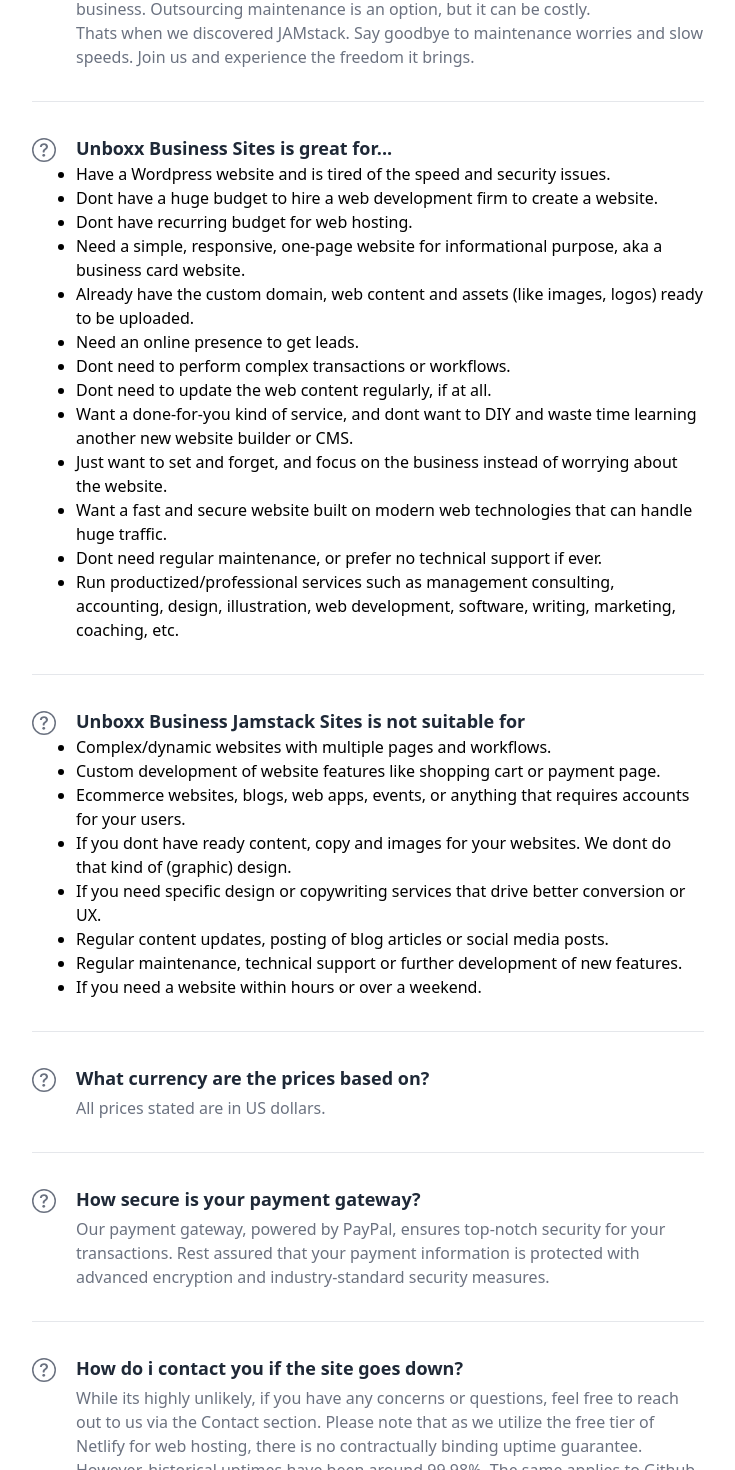
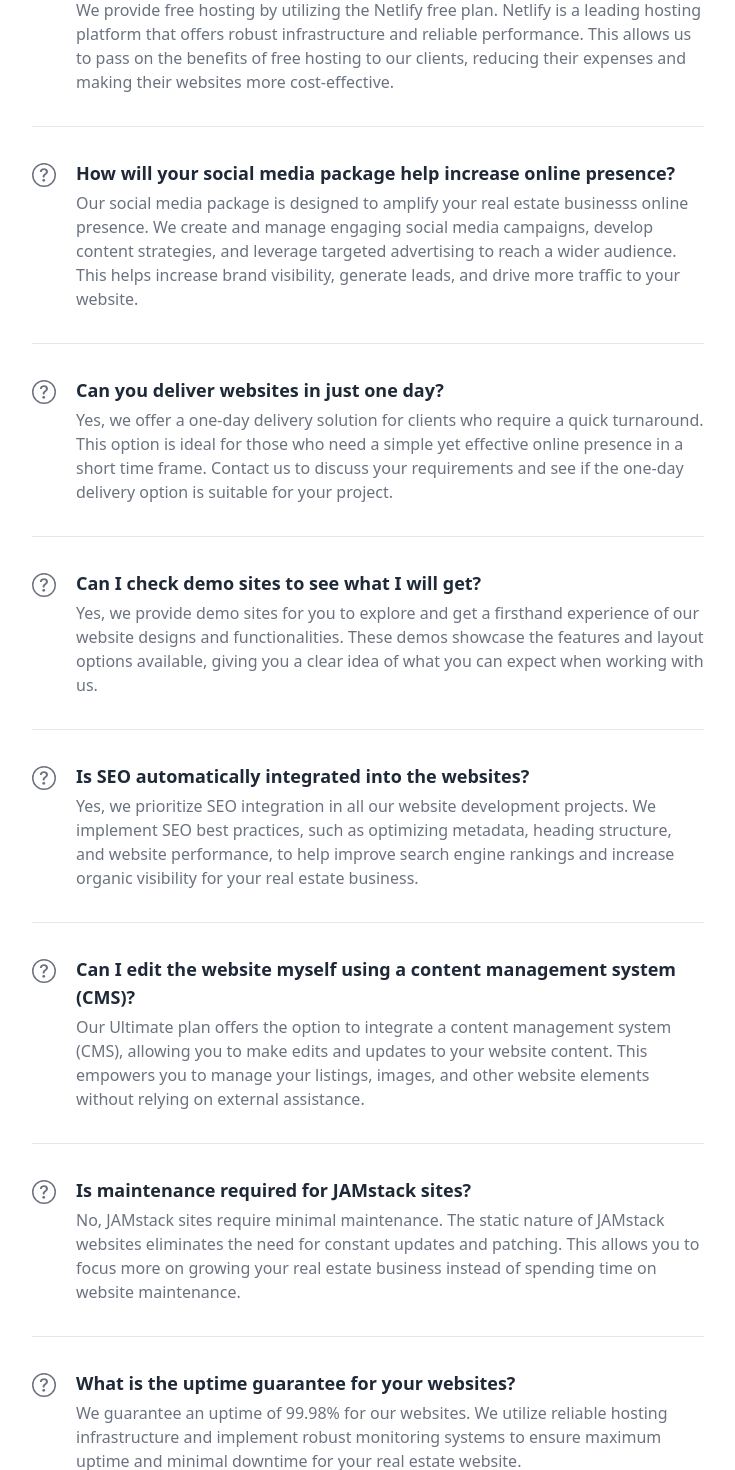
Before and after one commit to unboxxbusiness/ubnextapp, a Next.js app: page /faq in a window 1280 px wide. Shown: the part 680-2150 px from the top of the page, without its empty margins (272-1007 px from the left). Built offline with nearby package versions, Linux system fonts and the light colour scheme.

Commit message:
Add existing file

```diff
--- a/components/Faq1.js
+++ b/components/Faq1.js
@@ -22,14 +22,10 @@
 
             <div>
               <h3 className="md:text-lg font-semibold text-gray-800 dark:text-gray-200">
-               Why use Unboxx Business Jamstack sites?
+              Why is JAMstack the best solution for real estate websites?
               </h3>
               <p className="mt-1 text-gray-500">
-              Just like you, we started with Wordpress too. We loved its user-friendly interface and convenience for non-tech individuals.<br />
-
-              However, the constant juggling of updates between Wordpress versions, plugins, and themes soon became a pain. A simple update could break functionality or create compatibility issues. Neglecting updates posed security risks and potential downtime, resulting in revenue loss and damaged trust. Maintaining numerous plugins also led to sluggish page loads, demanding constant optimization efforts. The never-ending cycle of maintenance diverted precious time and focus from your business. Outsourcing maintenance is an option, but it can be costly.
-
-              <br /> Thats when we discovered JAMstack. Say goodbye to maintenance worries and slow speeds. Join us and experience the freedom it brings.
+              AMstack offers numerous advantages, including lightning-fast speed, enhanced security, scalability, and simplified maintenance. By leveraging the power of pre-built static websites, global CDNs, and serverless functions, JAMstack delivers exceptional performance and a seamless user experience.
               </p>
             </div>
           </div>
@@ -44,24 +40,13 @@
 
             <div>
               <h3 className="md:text-lg font-semibold text-gray-800 dark:text-gray-200">
-              Unboxx Business Sites is great for...
+              How do you offer free hosting for websites?
               </h3>
 
-              <ul>
-              <li className="list-disc">Have a Wordpress website and is tired of the speed and security issues.</li>
-              <li className="list-disc">Dont have a huge budget to hire a web development firm to create a website.</li>
-              <li className="list-disc">Dont have recurring budget for web hosting.</li>
-              <li className="list-disc">Need a simple, responsive, one-page website for informational purpose, aka a business card website.</li>
-              <li className="list-disc">Already have the custom domain, web content and assets (like images, logos) ready to be uploaded.</li>
-              <li className="list-disc">Need an online presence to get leads.</li>
-              <li className="list-disc">Dont need to perform complex transactions or workflows.</li>
-              <li className="list-disc">Dont need to update the web content regularly, if at all.</li>
-              <li className="list-disc">Want a done-for-you kind of service, and dont want to DIY and waste time learning another new website builder or CMS.</li>
-              <li className="list-disc">Just want to set and forget, and focus on the business instead of worrying about the website.</li>
-              <li className="list-disc">Want a fast and secure website built on modern web technologies that can handle huge traffic.</li>
-              <li className="list-disc">Dont need regular maintenance, or prefer no technical support if ever.</li>
-              <li className="list-disc">Run productized/professional services such as management consulting, accounting, design, illustration, web development, software, writing, marketing, coaching, etc.</li>
-            </ul>
+              <p className="mt-1 text-gray-500">
+
+              We provide free hosting by utilizing the Netlify free plan. Netlify is a leading hosting platform that offers robust infrastructure and reliable performance. This allows us to pass on the benefits of free hosting to our clients, reducing their expenses and making their websites more cost-effective.
+              </p>
 
 
             </div>
@@ -77,20 +62,12 @@
 
             <div>
               <h3 className="md:text-lg font-semibold text-gray-800 dark:text-gray-200">
-              Unboxx Business Jamstack Sites is not suitable for
+              How will your social media package help increase online presence?
               </h3>
 
-              <ul>
-  <li className="list-disc">Complex/dynamic websites with multiple pages and workflows.</li>
-  <li className="list-disc">Custom development of website features like shopping cart or payment page.</li>
-  <li className="list-disc">Ecommerce websites, blogs, web apps, events, or anything that requires accounts for your users.</li>
-  <li className="list-disc">If you dont have ready content, copy and images for your websites. We dont do that kind of (graphic) design.</li>
-  <li className="list-disc">If you need specific design or copywriting services that drive better conversion or UX.</li>
-  <li className="list-disc">Regular content updates, posting of blog articles or social media posts.</li>
-  <li className="list-disc">Regular maintenance, technical support or further development of new features.</li>
-  <li className="list-disc">If you need a website within hours or over a weekend.</li>
-</ul>
-
+              <p className="mt-1 text-gray-500">
+              Our social media package is designed to amplify your real estate businesss online presence. We create and manage engaging social media campaigns, develop content strategies, and leverage targeted advertising to reach a wider audience. This helps increase brand visibility, generate leads, and drive more traffic to your website.
+              </p>
 
             </div>
           </div>
@@ -105,10 +82,10 @@
 
             <div>
               <h3 className="md:text-lg font-semibold text-gray-800 dark:text-gray-200">
-              What currency are the prices based on?
+              Can you deliver websites in just one day?
               </h3>
               <p className="mt-1 text-gray-500">
-              All prices stated are in US dollars.
+              Yes, we offer a one-day delivery solution for clients who require a quick turnaround. This option is ideal for those who need a simple yet effective online presence in a short time frame. Contact us to discuss your requirements and see if the one-day delivery option is suitable for your project.
               </p>
             </div>
           </div>
@@ -123,14 +100,91 @@
 
             <div>
               <h3 className="md:text-lg font-semibold text-gray-800 dark:text-gray-200">
-              How secure is your payment gateway?
+              Can I check demo sites to see what I will get?
               </h3>
               <p className="mt-1 text-gray-500">
-              Our payment gateway, powered by PayPal, ensures top-notch security for your transactions. Rest assured that your payment information is protected with advanced encryption and industry-standard security measures.
+              Yes, we provide demo sites for you to explore and get a firsthand experience of our website designs and functionalities. These demos showcase the features and layout options available, giving you a clear idea of what you can expect when working with us.
               </p>
             </div>
           </div>
         </div>
+
+
+        <div className="py-8 first:pt-0 last:pb-0">
+        <div className="flex gap-x-5">
+          <svg className="flex-shrink-0 mt-1 w-6 h-6 text-gray-500" xmlns="http://www.w3.org/2000/svg" width="16" height="16" fill="currentColor" viewBox="0 0 16 16">
+            <path d="M8 15A7 7 0 1 1 8 1a7 7 0 0 1 0 14zm0 1A8 8 0 1 0 8 0a8 8 0 0 0 0 16z"/>
+            <path d="M5.255 5.786a.237.237 0 0 0 .241.247h.825c.138 0 .248-.113.266-.25.09-.656.54-1.134 1.342-1.134.686 0 1.314.343 1.314 1.168 0 .635-.374.927-.965 1.371-.673.489-1.206 1.06-1.168 1.987l.003.217a.25.25 0 0 0 .25.246h.811a.25.25 0 0 0 .25-.25v-.105c0-.718.273-.927 1.01-1.486.609-.463 1.244-.977 1.244-2.056 0-1.511-1.276-2.241-2.673-2.241-1.267 0-2.655.59-2.75 2.286zm1.557 5.763c0 .533.425.927 1.01.927.609 0 1.028-.394 1.028-.927 0-.552-.42-.94-1.029-.94-.584 0-1.009.388-1.009.94z"/>
+          </svg>
+
+          <div>
+            <h3 className="md:text-lg font-semibold text-gray-800 dark:text-gray-200">
+            Is SEO automatically integrated into the websites?
+            </h3>
+            <p className="mt-1 text-gray-500">
+            Yes, we prioritize SEO integration in all our website development projects. We implement SEO best practices, such as optimizing metadata, heading structure, and website performance, to help improve search engine rankings and increase organic visibility for your real estate business.
+            </p>
+          </div>
+        </div>
+      </div>
+
+
+
+      <div className="py-8 first:pt-0 last:pb-0">
+          <div className="flex gap-x-5">
+            <svg className="flex-shrink-0 mt-1 w-6 h-6 text-gray-500" xmlns="http://www.w3.org/2000/svg" width="16" height="16" fill="currentColor" viewBox="0 0 16 16">
+              <path d="M8 15A7 7 0 1 1 8 1a7 7 0 0 1 0 14zm0 1A8 8 0 1 0 8 0a8 8 0 0 0 0 16z"/>
+              <path d="M5.255 5.786a.237.237 0 0 0 .241.247h.825c.138 0 .248-.113.266-.25.09-.656.54-1.134 1.342-1.134.686 0 1.314.343 1.314 1.168 0 .635-.374.927-.965 1.371-.673.489-1.206 1.06-1.168 1.987l.003.217a.25.25 0 0 0 .25.246h.811a.25.25 0 0 0 .25-.25v-.105c0-.718.273-.927 1.01-1.486.609-.463 1.244-.977 1.244-2.056 0-1.511-1.276-2.241-2.673-2.241-1.267 0-2.655.59-2.75 2.286zm1.557 5.763c0 .533.425.927 1.01.927.609 0 1.028-.394 1.028-.927 0-.552-.42-.94-1.029-.94-.584 0-1.009.388-1.009.94z"/>
+            </svg>
+
+            <div>
+              <h3 className="md:text-lg font-semibold text-gray-800 dark:text-gray-200">
+              Can I edit the website myself using a content management system (CMS)?
+              </h3>
+              <p className="mt-1 text-gray-500">
+              Our Ultimate plan offers the option to integrate a content management system (CMS), allowing you to make edits and updates to your website content. This empowers you to manage your listings, images, and other website elements without relying on external assistance.
+              </p>
+            </div>
+          </div>
+        </div>
+
+        <div className="py-8 first:pt-0 last:pb-0">
+        <div className="flex gap-x-5">
+          <svg className="flex-shrink-0 mt-1 w-6 h-6 text-gray-500" xmlns="http://www.w3.org/2000/svg" width="16" height="16" fill="currentColor" viewBox="0 0 16 16">
+            <path d="M8 15A7 7 0 1 1 8 1a7 7 0 0 1 0 14zm0 1A8 8 0 1 0 8 0a8 8 0 0 0 0 16z"/>
+            <path d="M5.255 5.786a.237.237 0 0 0 .241.247h.825c.138 0 .248-.113.266-.25.09-.656.54-1.134 1.342-1.134.686 0 1.314.343 1.314 1.168 0 .635-.374.927-.965 1.371-.673.489-1.206 1.06-1.168 1.987l.003.217a.25.25 0 0 0 .25.246h.811a.25.25 0 0 0 .25-.25v-.105c0-.718.273-.927 1.01-1.486.609-.463 1.244-.977 1.244-2.056 0-1.511-1.276-2.241-2.673-2.241-1.267 0-2.655.59-2.75 2.286zm1.557 5.763c0 .533.425.927 1.01.927.609 0 1.028-.394 1.028-.927 0-.552-.42-.94-1.029-.94-.584 0-1.009.388-1.009.94z"/>
+          </svg>
+
+          <div>
+            <h3 className="md:text-lg font-semibold text-gray-800 dark:text-gray-200">
+            Is maintenance required for JAMstack sites?
+            </h3>
+            <p className="mt-1 text-gray-500">
+            No, JAMstack sites require minimal maintenance. The static nature of JAMstack websites eliminates the need for constant updates and patching. This allows you to focus more on growing your real estate business instead of spending time on website maintenance.
+            </p>
+          </div>
+        </div>
+      </div>
+
+      <div className="py-8 first:pt-0 last:pb-0">
+      <div className="flex gap-x-5">
+        <svg className="flex-shrink-0 mt-1 w-6 h-6 text-gray-500" xmlns="http://www.w3.org/2000/svg" width="16" height="16" fill="currentColor" viewBox="0 0 16 16">
+          <path d="M8 15A7 7 0 1 1 8 1a7 7 0 0 1 0 14zm0 1A8 8 0 1 0 8 0a8 8 0 0 0 0 16z"/>
+          <path d="M5.255 5.786a.237.237 0 0 0 .241.247h.825c.138 0 .248-.113.266-.25.09-.656.54-1.134 1.342-1.134.686 0 1.314.343 1.314 1.168 0 .635-.374.927-.965 1.371-.673.489-1.206 1.06-1.168 1.987l.003.217a.25.25 0 0 0 .25.246h.811a.25.25 0 0 0 .25-.25v-.105c0-.718.273-.927 1.01-1.486.609-.463 1.244-.977 1.244-2.056 0-1.511-1.276-2.241-2.673-2.241-1.267 0-2.655.59-2.75 2.286zm1.557 5.763c0 .533.425.927 1.01.927.609 0 1.028-.394 1.028-.927 0-.552-.42-.94-1.029-.94-.584 0-1.009.388-1.009.94z"/>
+        </svg>
+
+        <div>
+          <h3 className="md:text-lg font-semibold text-gray-800 dark:text-gray-200">
+          What is the uptime guarantee for your websites?
+          </h3>
+          <p className="mt-1 text-gray-500">
+          We guarantee an uptime of 99.98% for our websites. We utilize reliable hosting infrastructure and implement robust monitoring systems to ensure maximum uptime and minimal downtime for your real estate website.
+          </p>
+        </div>
+      </div>
+    </div>
+
+
 
         <div className="py-8 first:pt-0 last:pb-0">
           <div className="flex gap-x-5">
@@ -141,11 +195,10 @@
 
             <div>
               <h3 className="md:text-lg font-semibold text-gray-800 dark:text-gray-200">
-              How do i contact you if the site goes down?
+              How can I contact you for inquiries or support?
               </h3>
               <p className="mt-1 text-gray-500">
-              While its highly unlikely, if you have any concerns or questions, feel free to reach out to us via the Contact section. Please note that as we utilize the free tier of Netlify for web hosting, there is no contractually binding uptime guarantee.
-              <br />However, historical uptimes have been around 99.98%. The same applies to Github.
+              You can easily contact us through our Contact Us page or by clicking on the Get Started Now button. Fill out the contact form with your details and any specific inquiries you may have. Our team will respond promptly to assist you.
               </p>
             </div>
           </div>
```
Also changed, not shown: components/Home/Section3.js (+10 -3 lines), pages/index.js (+5 -5 lines), public/images/build.png (added).
